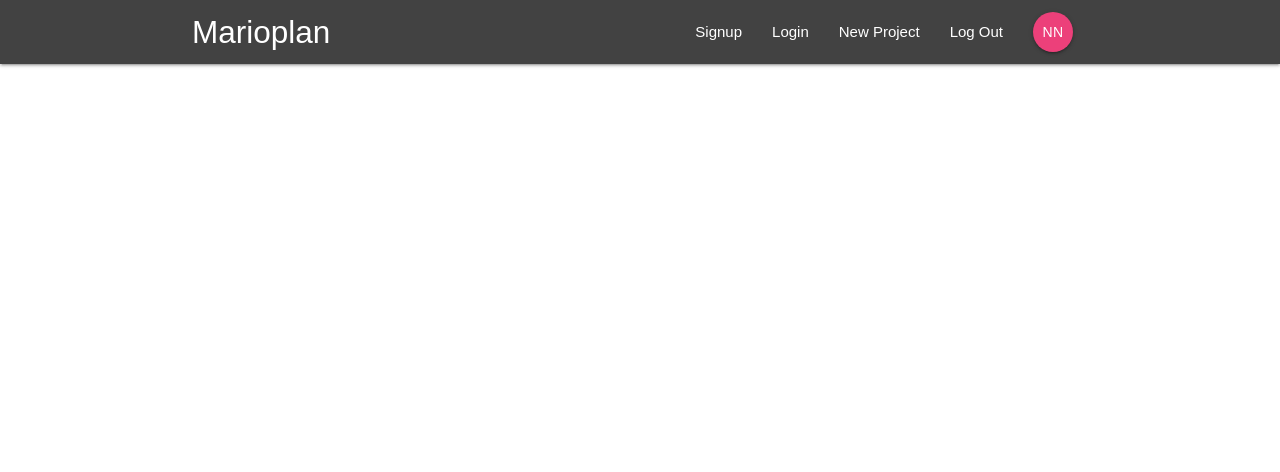
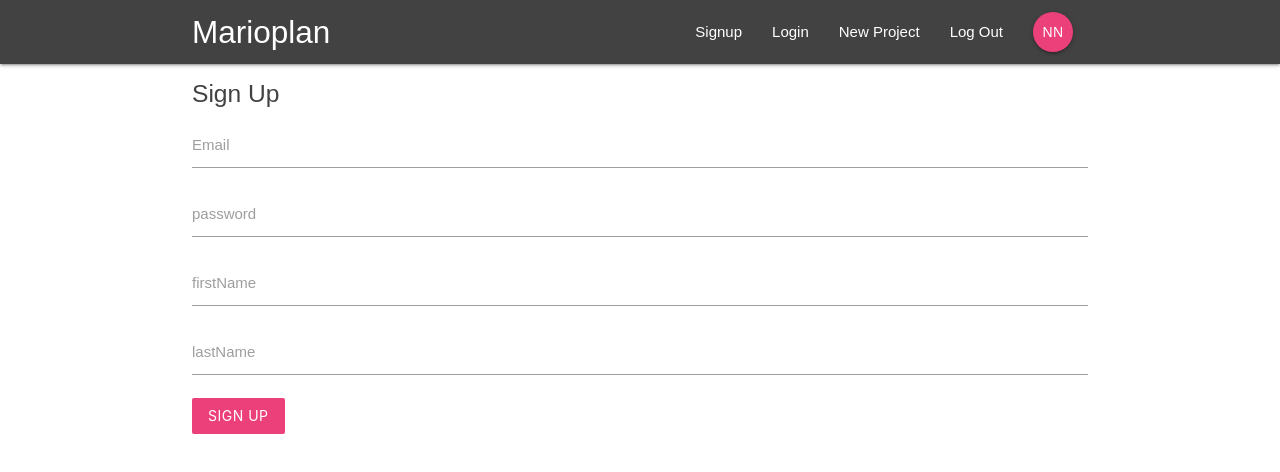
Before and after one commit to Martinlindahltest/marioplan2a, a React (Create React App) app: page /signup in a window 1280 px wide. Shown: the top 472 px of the page. Built offline with nearby package versions, Linux system fonts and the light colour scheme.

Commit message:
Tut 8 fungerar

```diff
--- a/public/index.html
+++ b/public/index.html
@@ -40,5 +40,7 @@
       To begin the development, run `npm start` or `yarn start`.
       To create a production bundle, use `npm run build` or `yarn build`.
     -->
+    <script src="https://cdnjs.cloudflare.com/ajax/libs/materialize/1.0.0/js/materialize.min.js"></script>
+
   </body>
 </html>
--- a/src/App.js
+++ b/src/App.js
@@ -3,6 +3,9 @@ import { BrowserRouter, Switch, Route } from 'react-router-dom'
 import Navbar from './components/layout/Navbar'
 import Dashboard from './components/dashboard/Dashboard'
 import ProjectDetails from './components/projects/ProjectDetails'
+import SignIn from './components/auth/SignIn';
+import SignUp from './components/auth/SignUp';
+
 
 class App extends Component {
   render() {
@@ -13,6 +16,8 @@ class App extends Component {
           <Switch>
             <Route exact path='/' component={Dashboard} />
             <Route path='/project/:id' component={ProjectDetails} />}
+            <Route path='/signin' component={SignIn}/>
+            <Route path='/signup' component={SignUp} />
           </Switch>
         </div>
       </BrowserRouter>
--- a/src/components/auth/SignIn.js
+++ b/src/components/auth/SignIn.js
@@ -0,0 +1,48 @@
+import React, { Component } from 'react'
+
+export default class SignIn extends Component {
+    state={
+        email:'',
+        password:''
+    }
+
+    handleChange = (e) => {
+        this.setState({
+            [e.target.id]: e.target.value
+        })
+    }
+
+
+    handleSubmit = (e) => {
+        e.preventDefault();
+        console.log(this.state)
+    }
+
+  render() {
+    return (
+      <div className="container">
+
+        <form onSubmit={this.handleSubmit} className="white">
+            <h5 className="grey-text text-darken-3">Signed in</h5>
+
+            <div className="input-field">
+                <label htmlFor="email" >Email</label>
+                <input type="email" id="email" onChange={this.handleChange}/>
+            </div>
+
+            <div className="input-field">
+                <label htmlFor="password" >password</label>
+                <input type="password" id="password" onChange={this.handleChange}/>
+            </div>
+
+            <div className="input-field">
+                <button className="btn pink lighten-1 z-depth-0">
+                    Login
+                </button>
+            </div>
+        </form>
+
+      </div>
+    )
+  }
+}
--- a/src/components/auth/SignUp.js
+++ b/src/components/auth/SignUp.js
@@ -0,0 +1,60 @@
+import React, { Component } from 'react'
+
+export default class SignUp extends Component {
+    state={
+        email:'',
+        password:'',
+        firstName:'',
+        lastName:''
+    }
+
+    handleChange = (e) => {
+        this.setState({
+            [e.target.id]: e.target.value
+        })
+    }
+
+
+    handleSubmit = (e) => {
+        e.preventDefault();
+        console.log(this.state)
+    }
+
+  render() {
+    return (
+      <div className="container">
+
+        <form onSubmit={this.handleSubmit} className="white">
+            <h5 className="grey-text text-darken-3">Sign Up</h5>
+
+            <div className="input-field">
+                <label htmlFor="email" >Email</label>
+                <input type="email" id="email" onChange={this.handleChange}/>
+            </div>
+
+            <div className="input-field">
+                <label htmlFor="password" >password</label>
+                <input type="password" id="password" onChange={this.handleChange}/>
+            </div>
+
+            <div className="input-field">
+                <label htmlFor="firstName" >firstName</label>
+                <input type="text" id="firstName" onChange={this.handleChange}/>
+            </div>
+
+            <div className="input-field">
+                <label htmlFor="lastName" >lastName</label>
+                <input type="text" id="lastName" onChange={this.handleChange}/>
+            </div>
+
+            <div className="input-field">
+                <button className="btn pink lighten-1 z-depth-0">
+                    Sign up
+                </button>
+            </div>
+        </form>
+
+      </div>
+    )
+  }
+}
```
Also changed, not shown: src/components/projects/ProjectDetails.js (line endings or trailing spaces).
